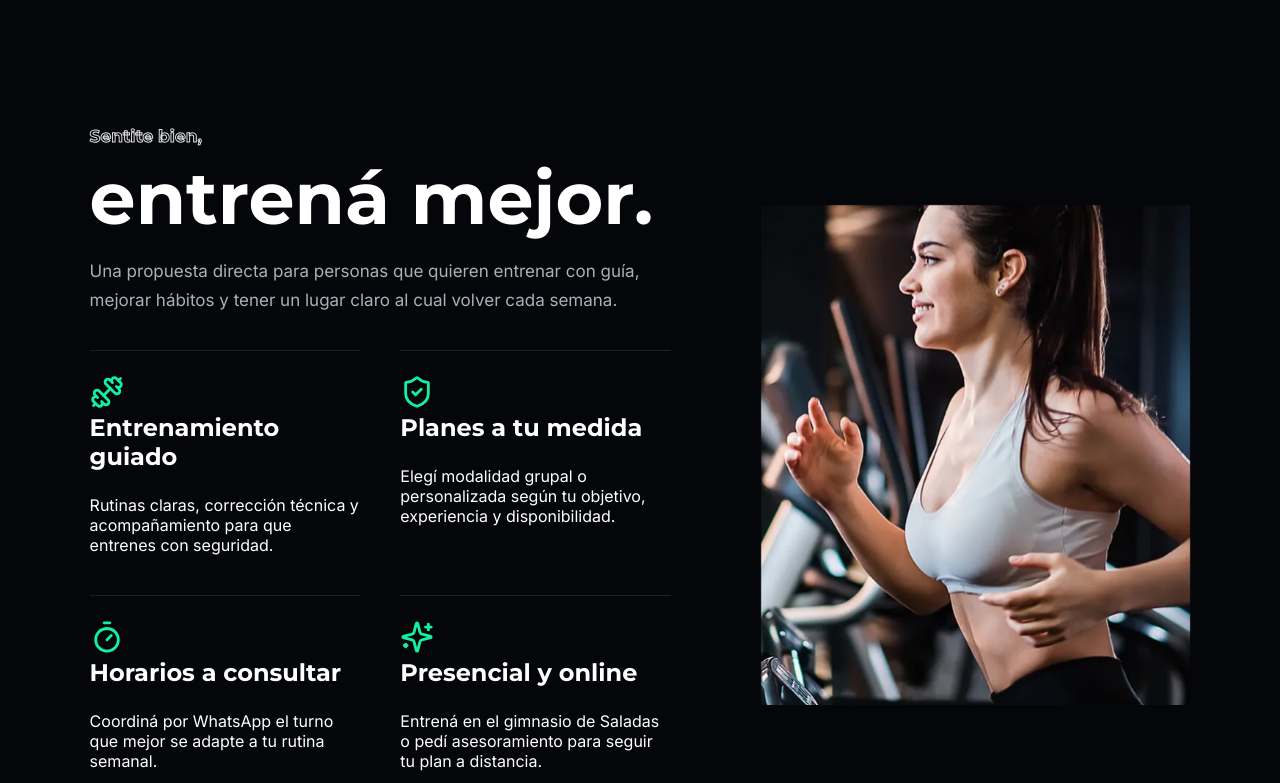
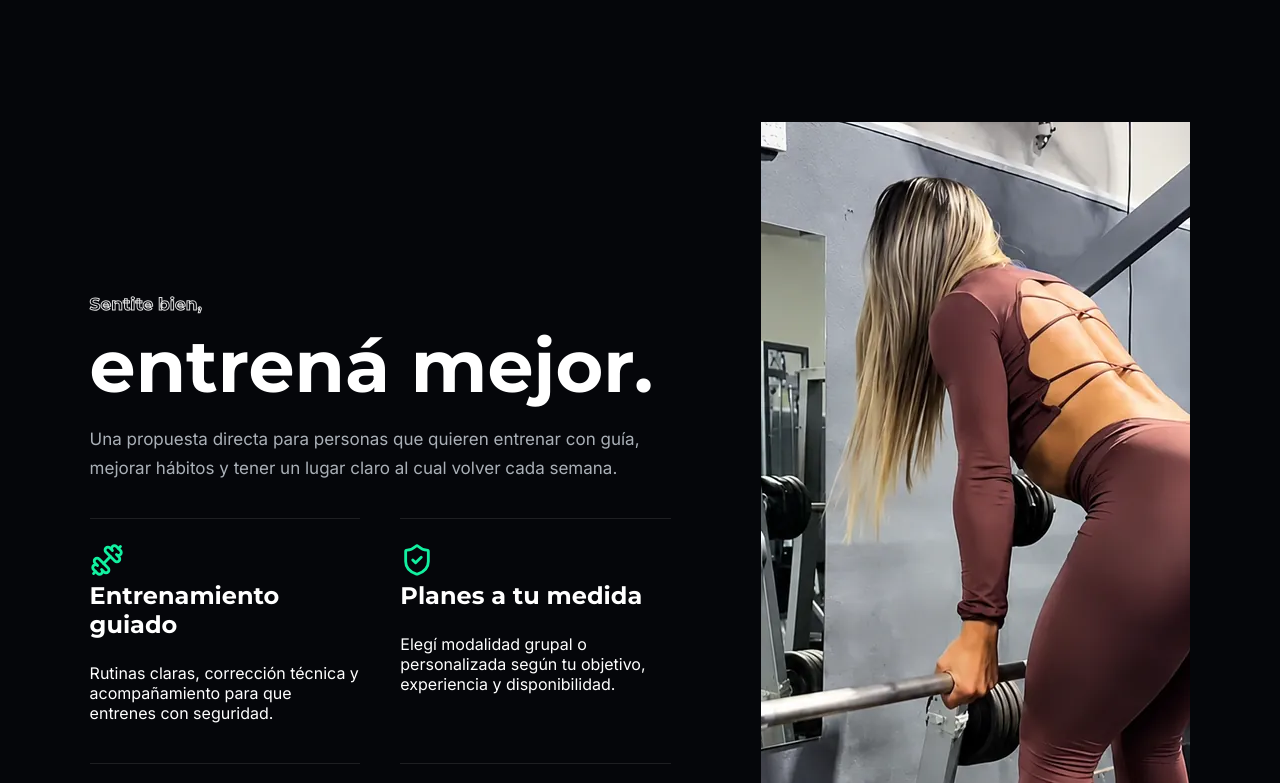
Before and after one commit to PabloLopez23/gym-web, a Next.js app: page / in a window 1280 px wide. Shown: the part 1757-2540 px from the top of the page. Built offline with nearby package versions, Linux system fonts and the light colour scheme; no server answers.

Commit message:
Replace duplicate gym image

```diff
--- a/app/page.tsx
+++ b/app/page.tsx
@@ -420,7 +420,7 @@ export default function Home() {
             ))}
           </div>
         </div>
-        <Image src={img("s2.webp")} alt="Pesas dentro del gimnasio" width={600} height={500} />
+        <Image src={img("sentite-bien.webp")} alt="Mujer entrenando fuerza en MATOS GYM" width={900} height={1001} />
       </section>
 
       <section className="split-band">
```
Also changed, not shown: public/assets/optimized/sentite-bien.webp (added).
